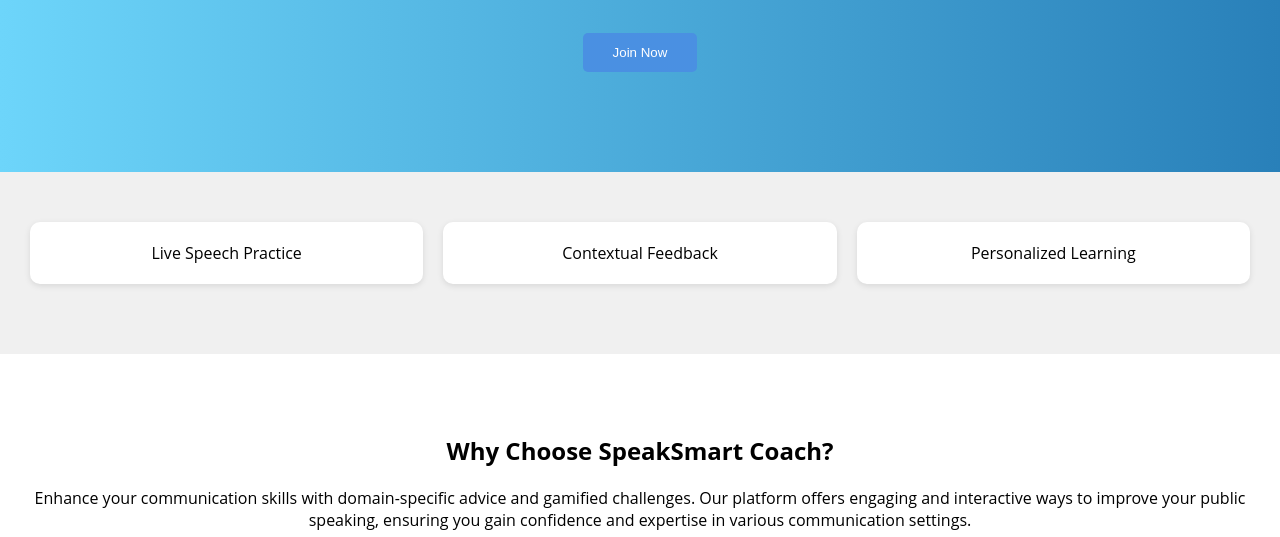
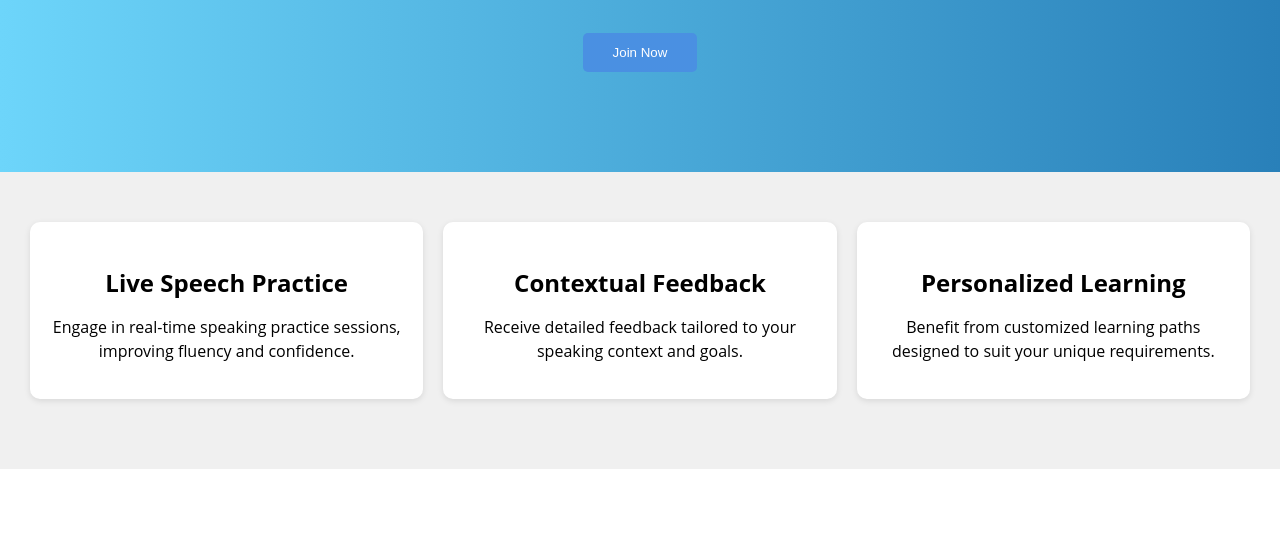
Before and after one commit to isha-yb/communication-improver, a plain HTML site: page index.html in a window 1280 px wide. Shown: the part 263-800 px from the top of the page. Drawn offline with Linux system fonts and the light colour scheme.

Commit message:
Add vertical features

```diff
--- a/css/styles.css
+++ b/css/styles.css
@@ -59,7 +59,25 @@ body {
     border-radius: 10px;
     box-shadow: 0 2px 6px rgba(0,0,0,0.1);
     text-align: center;
+    max-width: 600px;
 }
+
+/* .feature-card img {
+    width: 100px;
+    height: 100px;
+    margin-bottom: 15px;
+} */
+
+.feature-card h3 {
+    font-size: 1.5em;
+    margin-bottom: 10px;
+}
+
+.feature-card p {
+    font-size: 1em;
+    line-height: 1.5;
+}
+
 
 .why-choose {
     text-align: center;
--- a/index.html
+++ b/index.html
@@ -29,9 +29,23 @@
     </div>
 
     <div class="features" id="features">
-        <div class="feature-card">Live Speech Practice</div>
-        <div class="feature-card">Contextual Feedback</div>
-        <div class="feature-card">Personalized Learning</div>
+        <div class="feature-card">
+            <!-- <img src="images/live_speech_practice.png" alt="Live Speech Practice"> -->
+            <h3>Live Speech Practice</h3>
+            <p>Engage in real-time speaking practice sessions, improving fluency and confidence.</p>
+        </div>
+
+        <div class="feature-card">
+            <!-- <img src="images/contextual_feedback.png" alt="Contextual Feedback"> -->
+            <h3>Contextual Feedback</h3>
+            <p>Receive detailed feedback tailored to your speaking context and goals.</p>
+        </div>
+
+        <div class="feature-card">
+            <!-- <img src="images/personalized_learning.png" alt="Personalized Learning"> -->
+            <h3>Personalized Learning</h3>
+            <p>Benefit from customized learning paths designed to suit your unique requirements.</p>
+        </div>
     </div>
 
     <div class="why-choose" id="why-choose">
```
